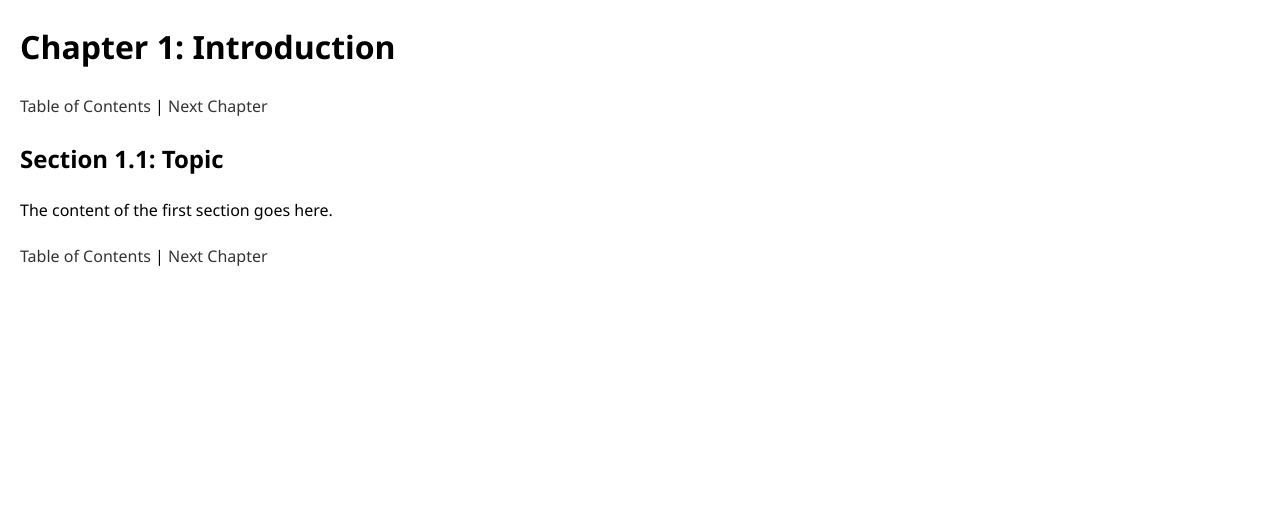
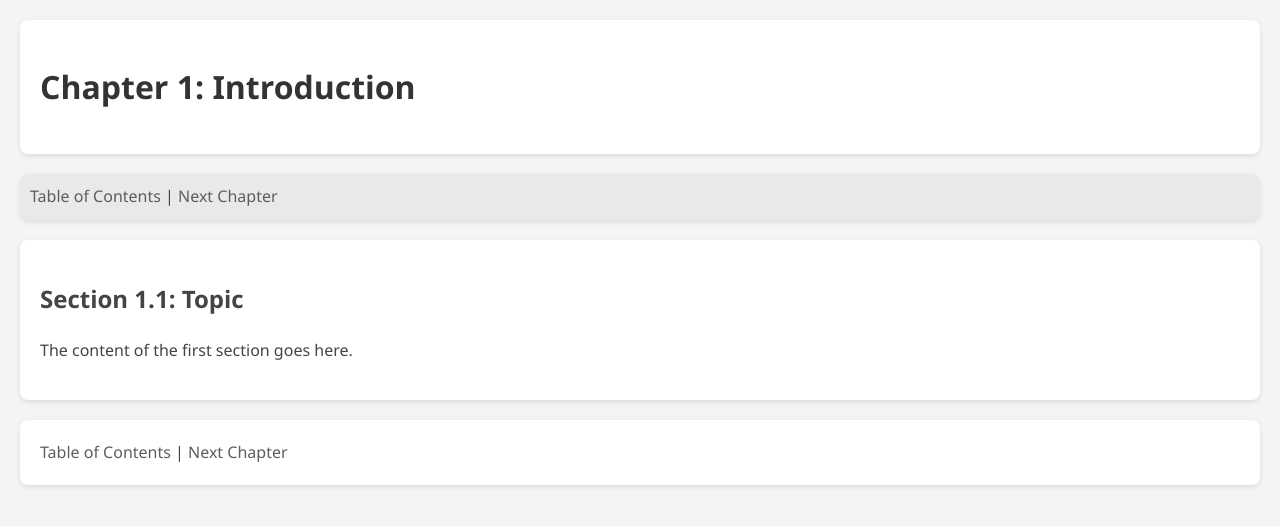
Before and after one commit to mohammed2322/bls, a plain HTML site: page chapter-1.html in a window 1280 px wide. Drawn offline with Linux system fonts and the light colour scheme.

Commit message:
Update styles.css

```diff
--- a/styles.css
+++ b/styles.css
@@ -2,17 +2,66 @@ body {
     font-family: 'Segoe UI', Tahoma, Geneva, Verdana, sans-serif;
     line-height: 1.6;
     margin: 20px;
+    color: #444; /* Slightly darker font for better readability */
+    background: #f4f4f4; /* Light grey background for less strain on the eyes */
 }
 
 header, nav, article, footer {
     margin-bottom: 20px;
+    padding: 20px;
+    background: #fff; /* White backgrounds for content areas to stand out from the page background */
+    border-radius: 8px; /* Rounded corners for a softer look */
+    box-shadow: 0 2px 5px rgba(0,0,0,0.1); /* Subtle shadow for depth */
 }
 
 nav a, footer a {
     text-decoration: none;
-    color: #333;
+    color: #5D5D5D; /* A slightly different shade for links to stand out */
+    transition: color 0.3s; /* Smooth transition for hover effects */
 }
 
 nav a:hover, footer a:hover {
+    color: #000; /* Change color on hover for clear interactivity */
     text-decoration: underline;
 }
+
+/* Enhance the visual hierarchy with size and weight */
+h1 {
+    font-size: 2em; /* Larger font size for main headings */
+    color: #333; /* Darker color for prominence */
+}
+
+h2 {
+    font-size: 1.5em;
+    margin-top: 20px;
+}
+
+/* Improved visual separation and grouping for navigation */
+nav {
+    background: #e9e9e9; /* A different background for the navigation bar */
+    padding: 10px; /* Padding for spacing inside the nav */
+    border-radius: 8px; /* Rounded corners to match other elements */
+}
+
+nav ul {
+    list-style: none; /* Remove default list styling */
+    padding: 0;
+    display: flex; /* Flex layout for horizontal alignment */
+    justify-content: center; /* Centered navigation links */
+}
+
+nav ul li {
+    margin: 0 10px; /* Space out the navigation links */
+}
+
+/* Responsive design for smaller screens */
+@media (max-width: 600px) {
+    nav ul {
+        flex-direction: column; /* Stack the navigation links for small screens */
+        align-items: center;
+    }
+
+    nav ul li {
+        margin: 5px 0; /* Reduce margin for vertical stacking */
+    }
+}
```
